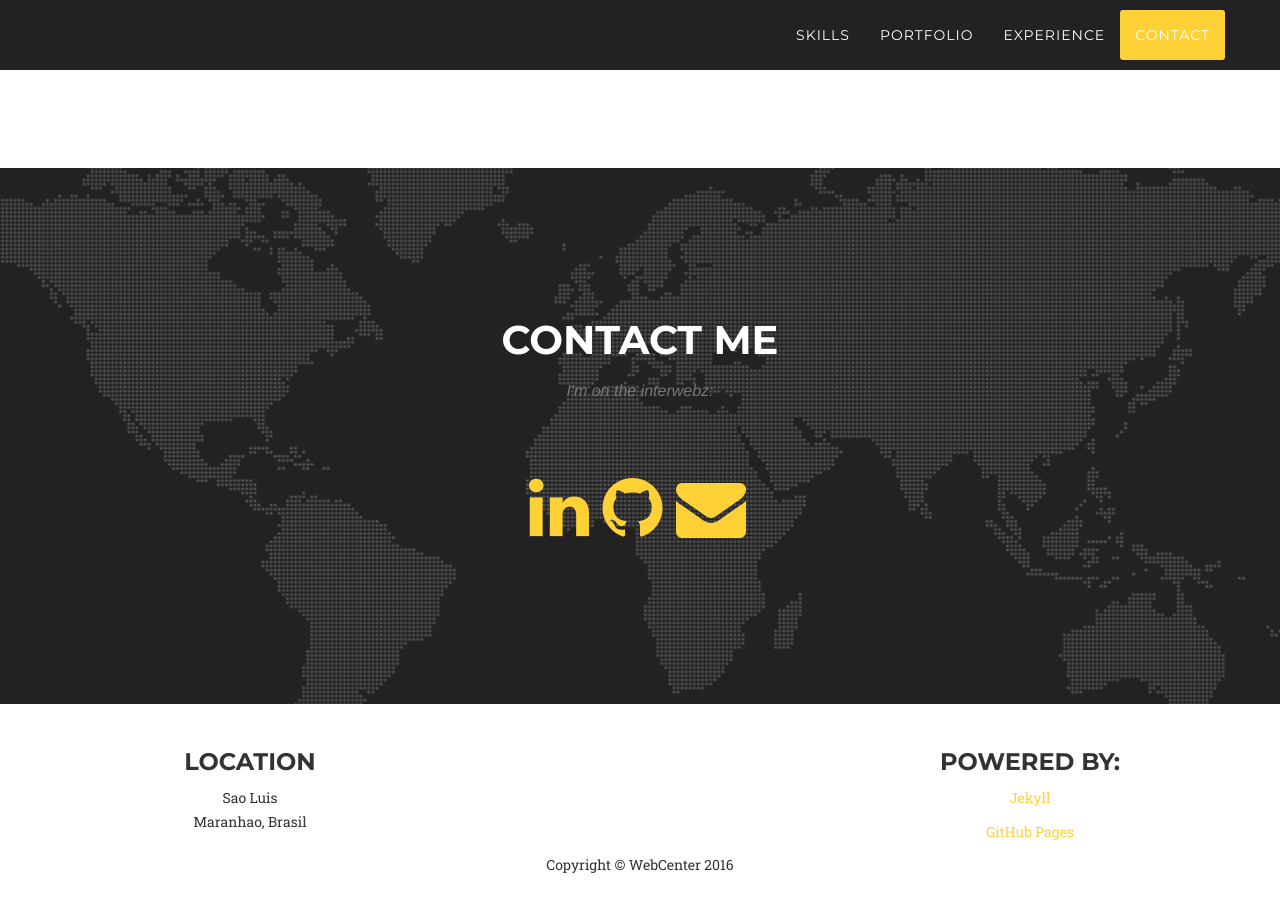
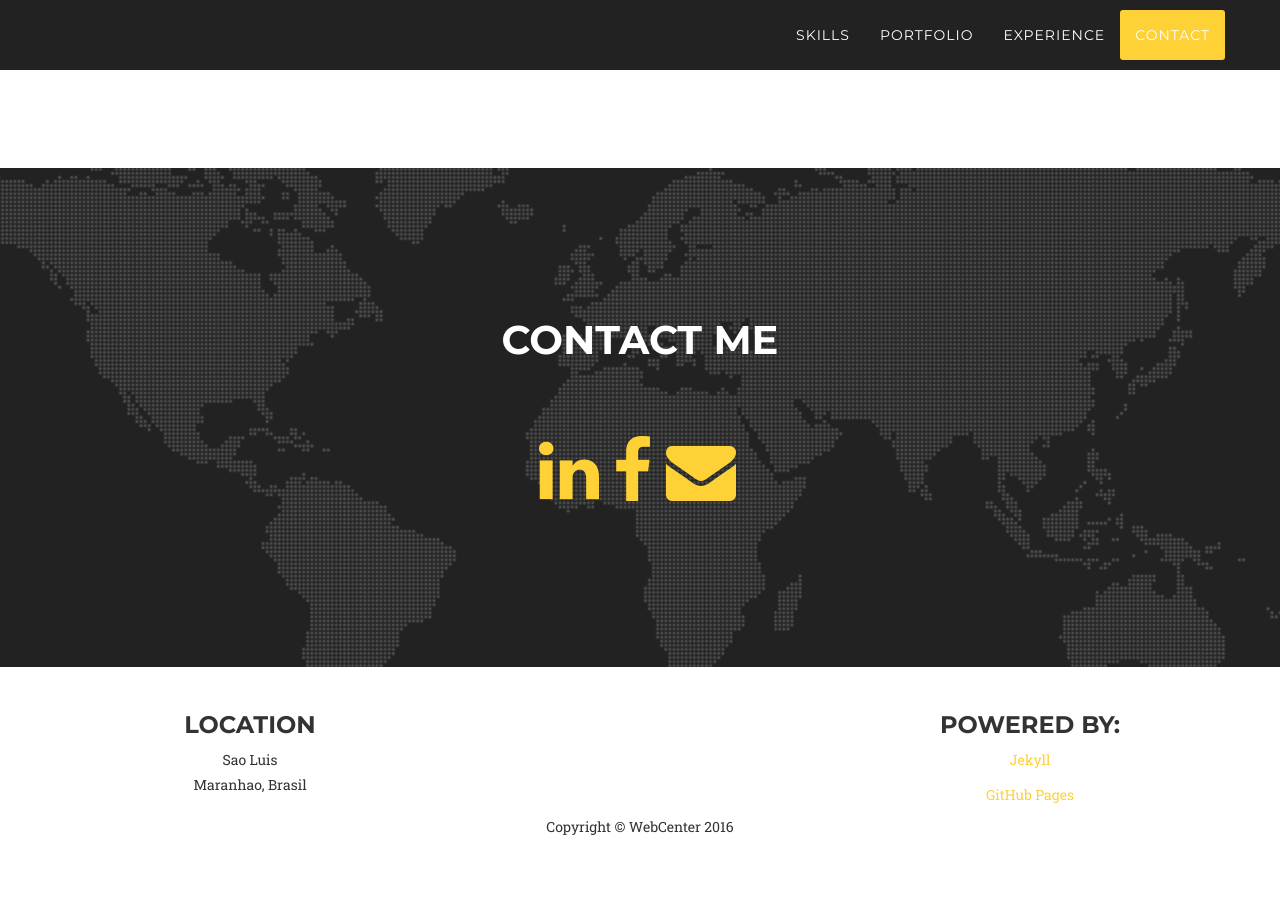
Before and after one commit to webcenter/webcenter.github.io, a Jekyll site: the page built from index.html, in a window 1280 px wide and 900 px high, scrolled down 5080 px. Built offline with Jekyll 4.4.1, drawn with Linux system fonts in a browser that asks for light colours; some web fonts are replaced; after the commit the page ends 5942 px from its top, so only the background shows below that; some of the changed lines change nothing that is shown.

Commit message:
#2 header

```diff
--- a/_config.yml
+++ b/_config.yml
@@ -13,8 +13,8 @@ color:
 social:
   - title: linkedin
     url: https://br.linkedin.com/in/henrique-monteiro-junior-37511651
-  - title: github
-    url: http://github.com/y7kim
+  - title: facebook
+    url: https://facebook.com/monteirojunior
   - title: envelope
     url: mailto:hmjsite@gmail.com
 
--- a/_includes/contact.html
+++ b/_includes/contact.html
@@ -4,7 +4,7 @@
         <div class="row">
             <div class="col-lg-12 text-center">
                 <h2 class="section-heading">Contact Me</h2>
-                    <h3 class="section-subheading text-muted">I'm on the interwebz:</h3>
+                <h3 class="section-subheading text-muted"></h3>
             </div>
         </div>
         <div class="row">
@@ -12,7 +12,8 @@
                 <ul class="list-inline">
                     {% for network in site.social %}
                     <li>
-                                <a href="{{ network.url }}" class="btn-social btn-outline"><i class="fa fa-5x fa-{{ network.title }}"></i></a>
+                        <a href="{{ network.url }}" class="btn-social btn-outline">
+                            <i class="fa fa-5x fa-{{ network.title }}"></i></a>
                     </li>
                     {% endfor %}
                 </ul>
```
Lines whose indentation alone changed are shown as unchanged.
